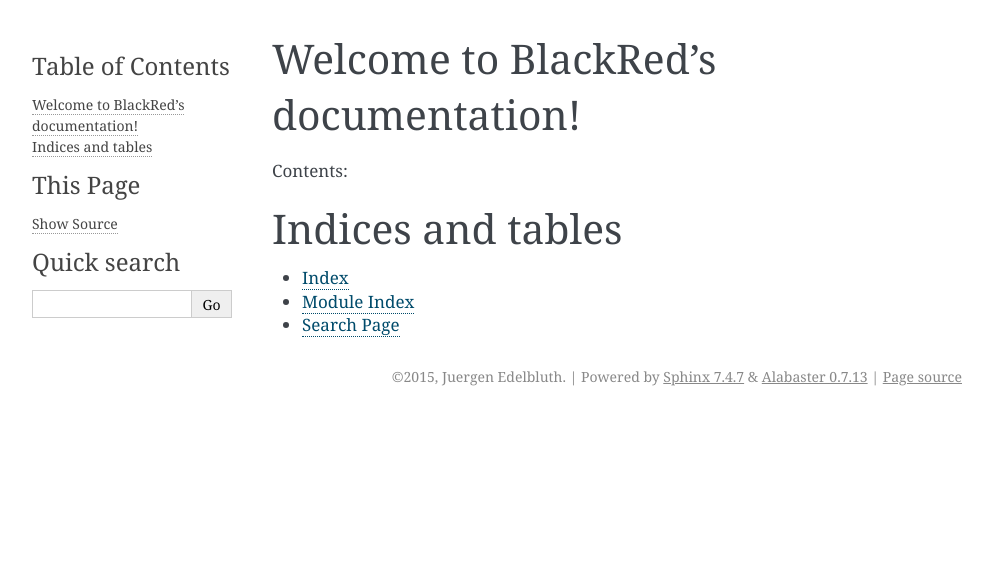
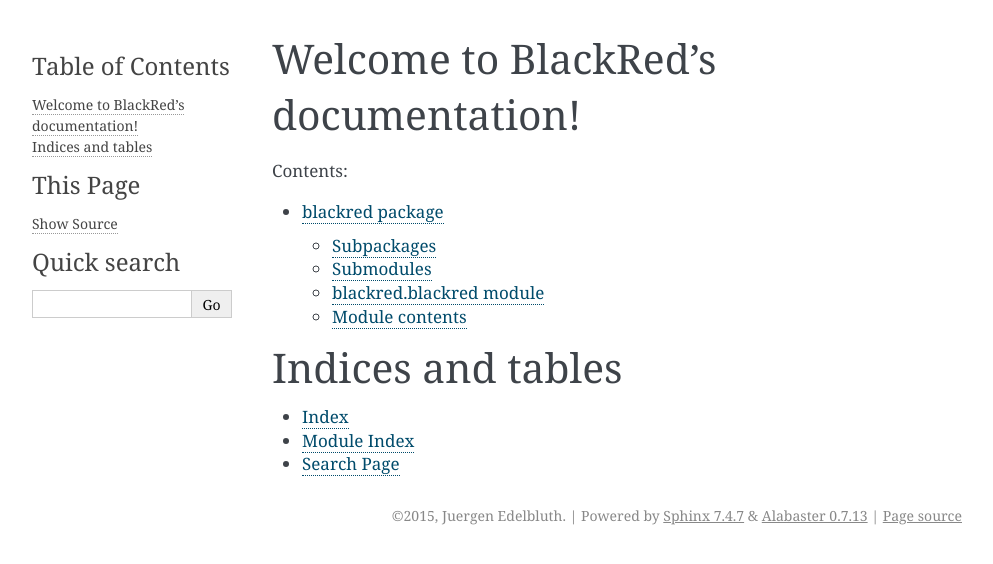
Before and after one commit to edelbluth/blackred, a Sphinx documentation site: the page built from doc/source/index.rst, in a window 1280 px wide. Shown: the top 564 px of the page, without its empty margins (148-1141 px from the left). Built offline with Sphinx 7.4.7, drawn with Linux system fonts in a browser that asks for light colours.

```diff
--- /dev/null
+++ b/doc/source/api/blackred.rst
@@ -0,0 +1,29 @@
+blackred package
+================
+
+Subpackages
+-----------
+
+.. toctree::
+
+    blackred.test
+
+Submodules
+----------
+
+blackred.blackred module
+------------------------
+
+.. automodule:: blackred.blackred
+    :members:
+    :undoc-members:
+    :show-inheritance:
+
+
+Module contents
+---------------
+
+.. automodule:: blackred
+    :members:
+    :undoc-members:
+    :show-inheritance:
--- a/doc/source/conf.py
+++ b/doc/source/conf.py
@@ -20,7 +20,7 @@ import shlex
 # If extensions (or modules to document with autodoc) are in another directory,
 # add these directories to sys.path here. If the directory is relative to the
 # documentation root, use os.path.abspath to make it absolute, like shown here.
-#sys.path.insert(0, os.path.abspath('.'))
+sys.path.insert(0, os.path.abspath(os.path.join('..', '..', 'src')))
 
 # -- General configuration ------------------------------------------------
 
@@ -90,7 +90,7 @@ exclude_patterns = []
 #default_role = None
 
 # If true, '()' will be appended to :func: etc. cross-reference text.
-#add_function_parentheses = True
+add_function_parentheses = True
 
 # If true, the current module name will be prepended to all description
 # unit titles (such as .. function::).
@@ -209,7 +209,7 @@ html_static_path = ['_static']
 #html_search_scorer = 'scorer.js'
 
 # Output file base name for HTML help builder.
-htmlhelp_basename = 'BlackReddoc'
+htmlhelp_basename = 'BlackRed_doc'
 
 # -- Options for LaTeX output ---------------------------------------------
 
--- a/doc/source/index.rst
+++ b/doc/source/index.rst
@@ -10,6 +10,9 @@ Contents:
 
 .. toctree::
    :maxdepth: 2
+   :glob:
+
+   api/blackred
 
 
 
```
Also changed, not shown: doc/source/api/blackred.test.rst (added, +29 -0 lines), .travis.yml.
